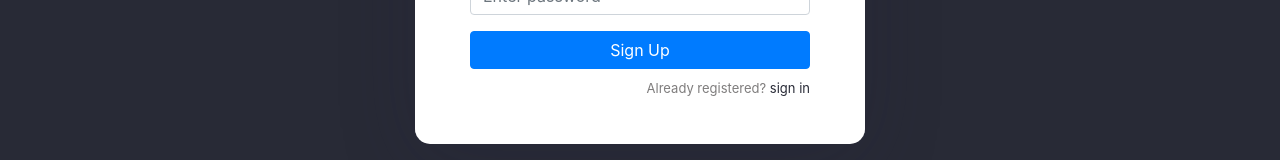
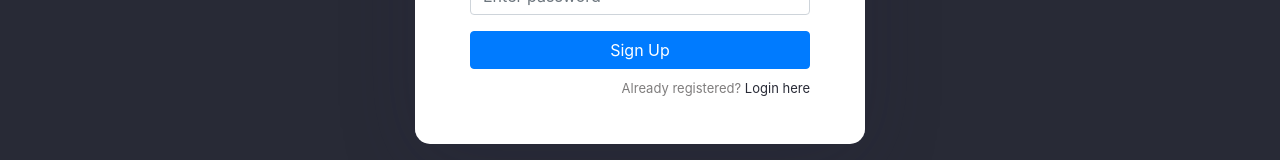
Before and after one commit to ldrach/comp3450project, a React (Create React App) app: page /signup in a window 1280 px wide. Shown: the part 630-790 px from the top of the page. Built offline with nearby package versions, Linux system fonts and the light colour scheme.

Commit message:
Broke link to login page from signup.js

```diff
--- a/src/login/signup.js
+++ b/src/login/signup.js
@@ -143,7 +143,7 @@ export default class Signup extends Component {
 
                             <button type="submit" className="btn btn-primary btn-block">Sign Up</button>
                             <p className="forgot-password text-right">
-                                Already registered? <a href="/">sign in</a>
+                                Already registered? <a href="#">Login here</a>
                             </p>
                         </form>
                     </div>
```
